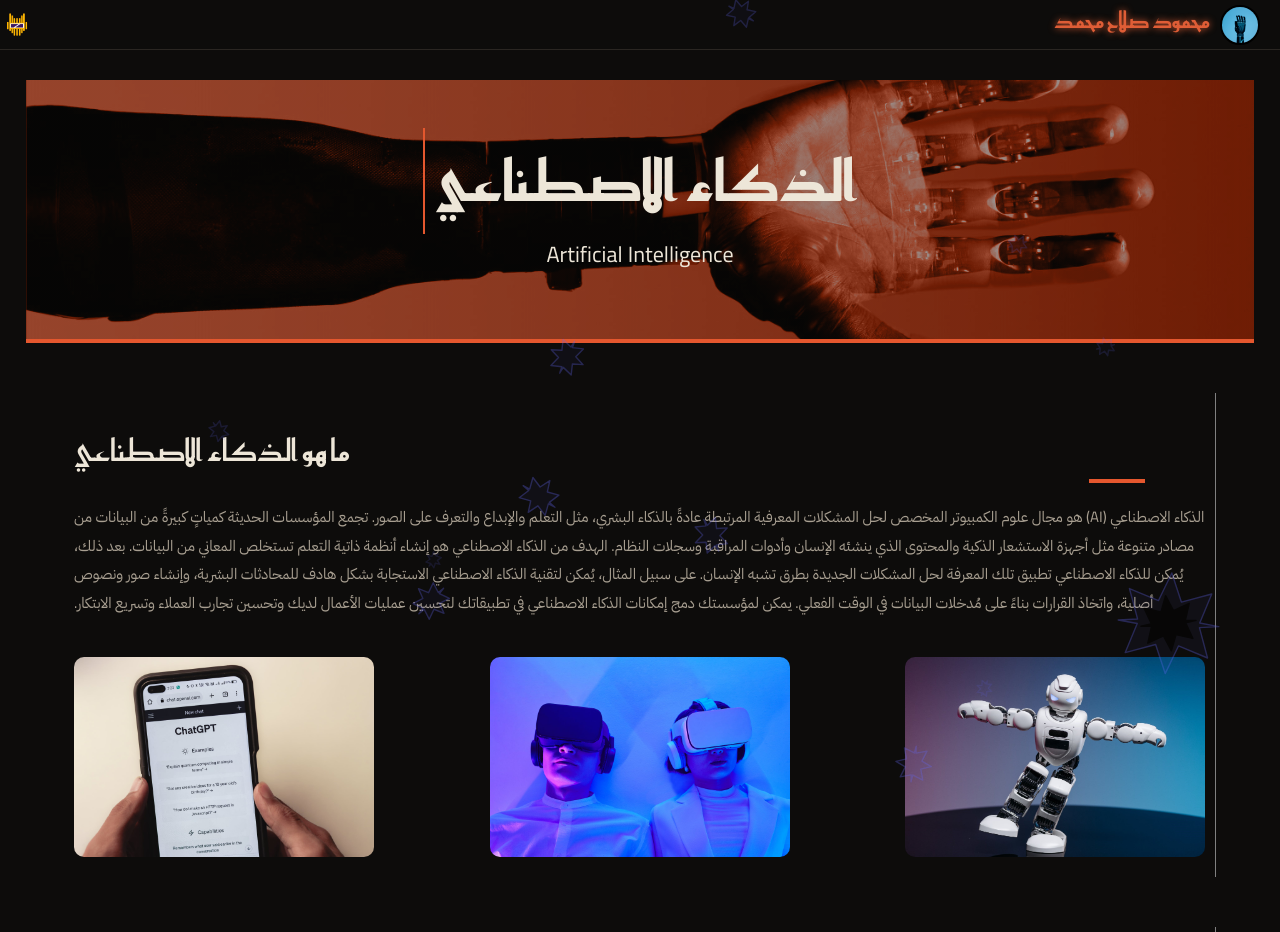
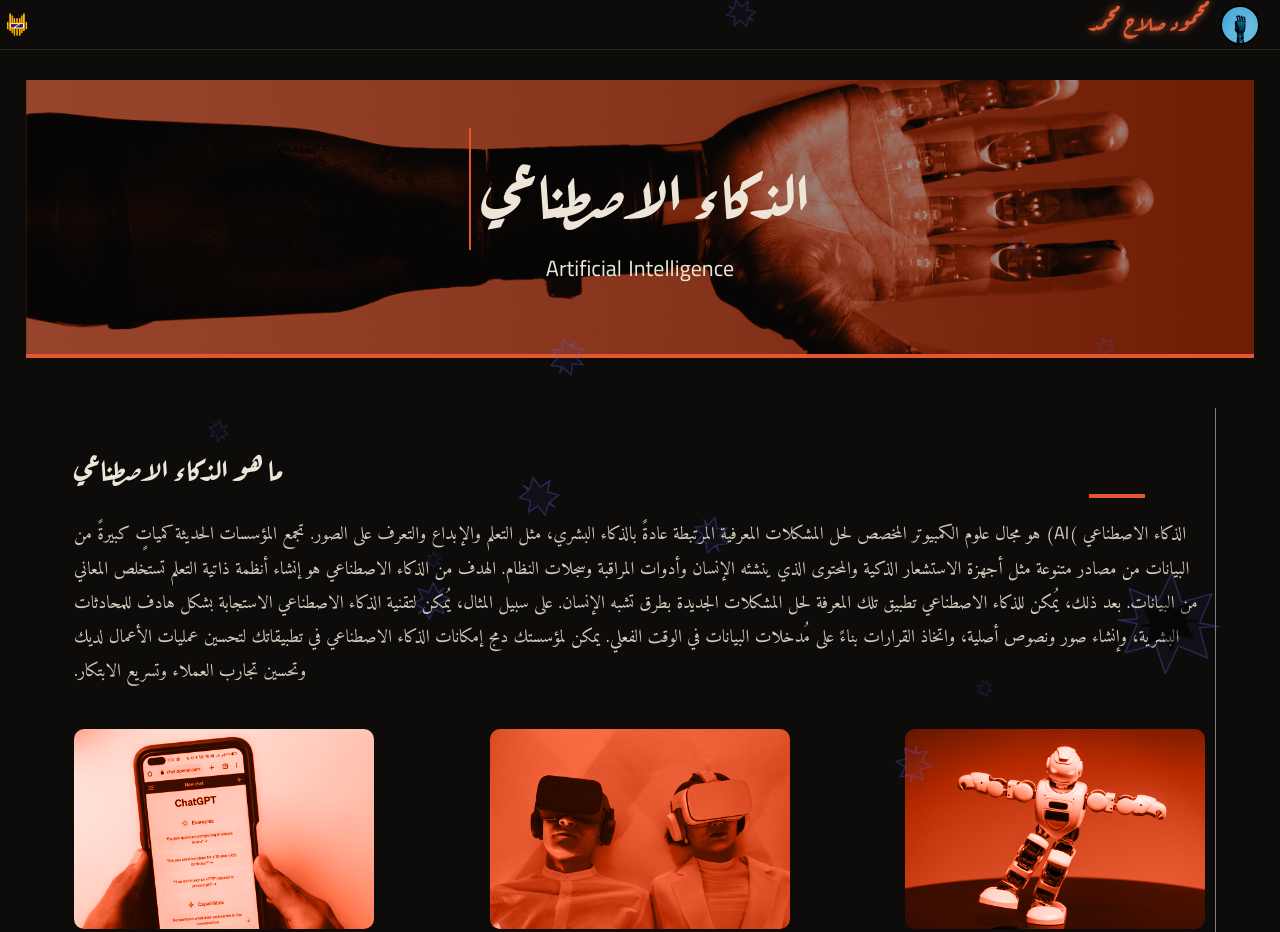
Before and after one commit to engMahmoudSalah/fodaSalama, a plain HTML site: page index.html in a window 1280 px wide. Shown: the top 932 px of the page. Drawn offline with nearby package versions, Linux system fonts and the light colour scheme.

Commit message:
Identity v2: Aref Ruqaa headings + Amiri body (OFL), duotone photos, ink panels

```diff
--- a/css/identity.css
+++ b/css/identity.css
@@ -1,10 +1,9 @@
-/* Identity v2: "ink and vermilion" Arabic editorial. Fonts: Reem Kufi (OFL-1.1) and IBM Plex Sans Arabic (OFL-1.1), self-hosted. */
-@font-face{font-family:'Reem Kufi';font-weight:500;font-display:swap;src:url(../fonts/reem-kufi-arabic-500-normal.woff2) format('woff2')}
-@font-face{font-family:'Reem Kufi';font-weight:700;font-display:swap;src:url(../fonts/reem-kufi-arabic-700-normal.woff2) format('woff2')}
-@font-face{font-family:'Plex Arabic';font-weight:400;font-display:swap;src:url(../fonts/ibm-plex-sans-arabic-arabic-400-normal.woff2) format('woff2')}
-@font-face{font-family:'Plex Arabic';font-weight:700;font-display:swap;src:url(../fonts/ibm-plex-sans-arabic-arabic-700-normal.woff2) format('woff2')}
-body{font-family:'Plex Arabic','cairo',sans-serif;background-image:none;background-color:#0d0c0b;color:#EDE6D8;line-height:1.9}
-h1,h2,h3,h4,.header,.typing-effect,button{font-family:'Reem Kufi','Plex Arabic',sans-serif}
+/* Identity v2: ink and vermilion Arabic editorial. Fonts: Aref Ruqaa (OFL-1.1, headings) and Amiri (OFL-1.1, body), self-hosted. */
+@font-face{font-family:'Aref Ruqaa';font-weight:700;font-display:swap;src:url(../fonts/aref-ruqaa-arabic-700-normal.woff2) format('woff2')}
+@font-face{font-family:'Amiri';font-weight:400;font-display:swap;src:url(../fonts/amiri-arabic-400-normal.woff2) format('woff2')}
+@font-face{font-family:'Amiri';font-weight:700;font-display:swap;src:url(../fonts/amiri-arabic-700-normal.woff2) format('woff2')}
+body{font-family:'Amiri','cairo',serif;font-size:1.2rem;background-image:none;background-color:#0d0c0b;color:#EDE6D8;line-height:1.9}
+h1,h2,h3,h4,.header,.typing-effect,button{font-family:'Aref Ruqaa','Amiri',serif}
 h2{text-shadow:none!important;color:#EDE6D8;letter-spacing:0}
 h2::after{content:"";display:block;width:56px;height:4px;background:#E4572E;margin-top:10px}
 /* remove glow sprites and blurred blobs, flatten surfaces */
@@ -29,3 +28,7 @@ img:not(.profile-img img):not(.logo img){filter:grayscale(1) contrast(1.08) brig
 .sec3-d2 img{filter:none!important}
 .sec1{background:linear-gradient(0deg,rgba(13,12,11,.42),rgba(13,12,11,.42)),url(../img/pexels-media-3913025-1701032935075.jpeg) center/cover,#E4572E!important;background-blend-mode:normal,luminosity,normal!important}
 .sec1 p{color:#EDE6D8!important}
+.fflex-img1,.fflex-img2,.fflex-img3,.img0{background-color:#E4572E!important;background-blend-mode:luminosity!important}
+p,li,td{color:#D2CABB!important}
+h2{font-size:2rem}
+.typing-effect{font-size:clamp(34px,10vw,64px)!important}
--- a/css/style.css
+++ b/css/style.css
@@ -300,7 +300,7 @@ body{
     flex: 3 0 600px;
     position: relative;
     height: auto;
-    background-color: rgb(16, 39, 55);
+    background-color: #14120f;
     border-radius: 10px;
     padding: 10px;
     box-sizing: padding-box;
@@ -657,7 +657,7 @@ body{
 .sec8{
     /* height: 200px; */
     position: relative;
-    background-color:#0c1221;
+    background-color:#14120f;
     margin-top: 80px;
     overflow: hidden;
     border-radius: 30px 30px 0px 0px;
@@ -669,7 +669,7 @@ body{
 .sec9{
 
     text-align: center;
-    background-image: linear-gradient(to left, rgb(3, 116, 88) , #1c5772) ;
+    background-image: linear-gradient(to left, #1c1713, #2a1810) ;
     /* box-shadow: 0px 0px 10px gray; */
 
     & .more-img0{
```
Also changed, not shown: fonts/OFL-Amiri.txt, fonts/OFL-ArefRuqaa.txt, fonts/amiri-arabic-400-normal.woff2 (added), fonts/amiri-arabic-700-normal.woff2 (added), fonts/aref-ruqaa-arabic-700-normal.woff2 (added), fonts/ibm-plex-sans-arabic-arabic-400-normal.woff2 (deleted), fonts/ibm-plex-sans-arabic-arabic-700-normal.woff2 (deleted), fonts/reem-kufi-arabic-500-normal.woff2 (deleted), fonts/reem-kufi-arabic-700-normal.woff2 (deleted).
